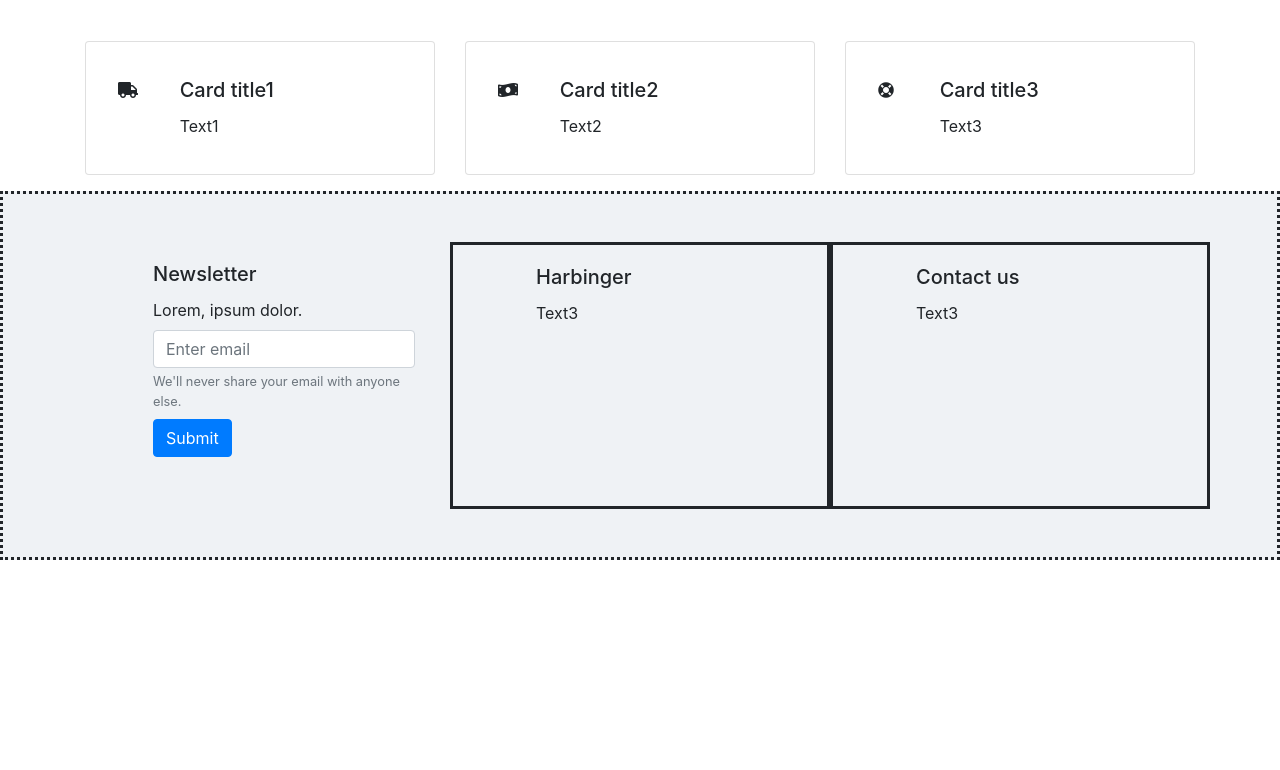
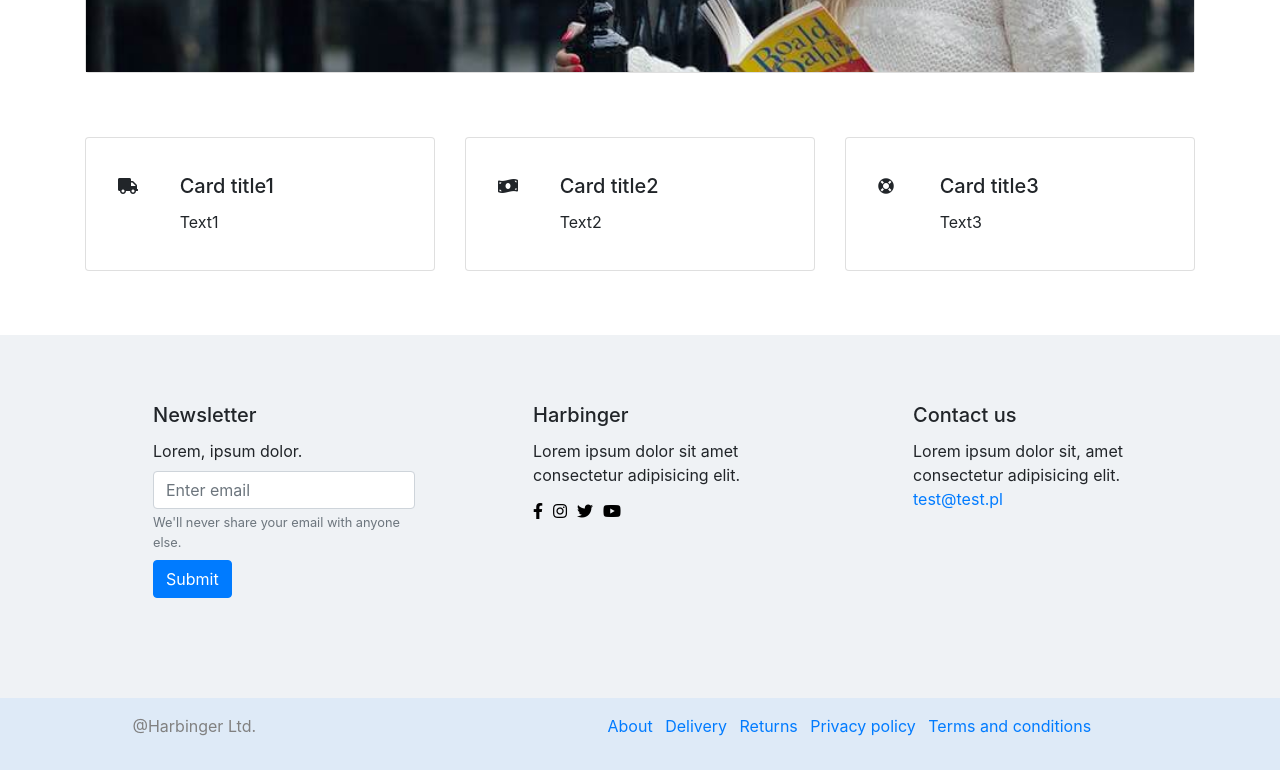
Before and after one commit to AdrianBabieczko/M_3_1, a plain HTML site: page index.html in a window 1280 px wide. Shown: the part 2105-2875 px from the top of the page. Before the commit the page ends 2665 px from the top, so only its background shows below. Drawn offline with nearby package versions, Linux system fonts and the light colour scheme.

Commit message:
Final sections

```diff
--- a/index.html
+++ b/index.html
@@ -266,45 +266,103 @@
       </div>
     </section>
 
-    <section class="switchedColumns py-5" style="border-style: dotted">
+    <section class="switchedColumns mt-5 py-5">
       <div class="container">
         <div class="row">
-          <div class="col-md-4">
+          <div class="col-md-4 order-md-1 order-3">
             <div class="card pl-5 mb-3">
               <div class="card-body">
                 <h5 class="card-title">Newsletter</h5>
                 <form>
                   <div class="form-group">
                     <label for="exampleInputEmail1">Lorem, ipsum dolor.</label>
-                    <input placeholder="Enter email" type="email" class="form-control" id="exampleInputEmail1" aria-describedby="emailHelp">
-                    <small id="emailHelp" class="form-text text-muted">We'll never share your email with anyone else.</small>
-                    <button type="submit" class="btn btn-primary mt-2">Submit</button>
+                    <input
+                      placeholder="Enter email"
+                      type="email"
+                      class="form-control"
+                      id="exampleInputEmail1"
+                      aria-describedby="emailHelp"
+                    />
+                    <small id="emailHelp" class="form-text text-muted"
+                      >We'll never share your email with anyone else.</small
+                    >
+                    <button type="submit" class="btn btn-primary mt-2">
+                      Submit
+                    </button>
                   </div>
                 </form>
               </div>
             </div>
           </div>
 
-          <div class="col-md-4" style="border-style: solid">
+          <div class="col-md-4 order-md-2 order-1">
             <div class="card card pl-5 mb-3">
               <div class="card-body">
                 <h5 class="card-title">Harbinger</h5>
-                <p class="card-text">Text3</p>
+                <p class="card-text">
+                  Lorem ipsum dolor sit amet consectetur adipisicing elit.
+                </p>
+                <ul class="harbinger-ul">
+                  <li class="harbinger-li">
+                    <a href="#"><i class="fab fa-facebook-f"></i>Facebook</a>
+                  </li>
+                  <li class="harbinger-li">
+                    <a href="#"><i class="fab fa-instagram"></i>Instagram</a>
+                  </li>
+                  <li class="harbinger-li">
+                    <a href="#"><i class="fab fa-twitter"></i>Twitter</a>
+                  </li>
+                  <li class="harbinger-li">
+                    <a href="#"><i class="fab fa-youtube"></i>Youtube</a>
+                  </li>
+                </ul>
               </div>
             </div>
           </div>
 
-          <div class="col-md-4" style="border-style: solid">
+          <div class="col-md-4 order-md-3 order-2">
             <div class="card card pl-5 mb-3">
               <div class="card-body">
                 <h5 class="card-title">Contact us</h5>
-                <p class="card-text">Text3</p>
+                <p class="card-text">
+                  Lorem ipsum dolor sit, amet consectetur adipisicing elit.
+                  <a href="mailto:test@test.pl">test@test.pl</a>
+                </p>
               </div>
             </div>
           </div>
         </div>
       </div>
     </section>
+
+    <footer class="py-3">
+      <div class="container">
+        <div class="row d-flex justify-content-around">
+          <div class="col-md-4">
+            <p>@Harbinger Ltd.</p>
+          </div>
+          <div class="col-md-6">
+            <ul class="list-unstyled list-inline">
+              <li class="list-inline-item">
+                <a href="#">About</a>
+              </li>
+              <li class="list-inline-item">
+                <a href="#">Delivery</a>
+              </li>
+              <li class="list-inline-item">
+                <a href="#">Returns</a>
+              </li>
+              <li class="list-inline-item">
+                <a href="#">Privacy policy</a>
+              </li>
+              <li class="list-inline-item">
+                <a href="#">Terms and conditions</a>
+              </li>
+            </ul>
+          </div>
+        </div>
+      </div>
+    </footer>
 
     <script
       src="https://code.jquery.com/jquery-3.5.1.slim.min.js"
--- a/sass/style.scss
+++ b/sass/style.scss
@@ -28,3 +28,33 @@
   background: transparent;
   border: none;
 }
+
+.harbinger-ul {
+  display: flex;
+  list-style: none;
+  padding-left: 0;
+}
+
+.harbinger-li {
+  font-size: 0px;
+  padding-right: 10px;
+}
+
+.harbinger-li i {
+  color: black;
+  font-size: 16px;
+  text-align: center;
+}
+
+footer {
+  background: #deeaf7;
+}
+
+footer p {
+  color: gray;
+}
+
+.products h5 {
+  color: white;
+  font-size: 50px;
+}
```
Also changed, not shown: css/style.css, 1 other file.
